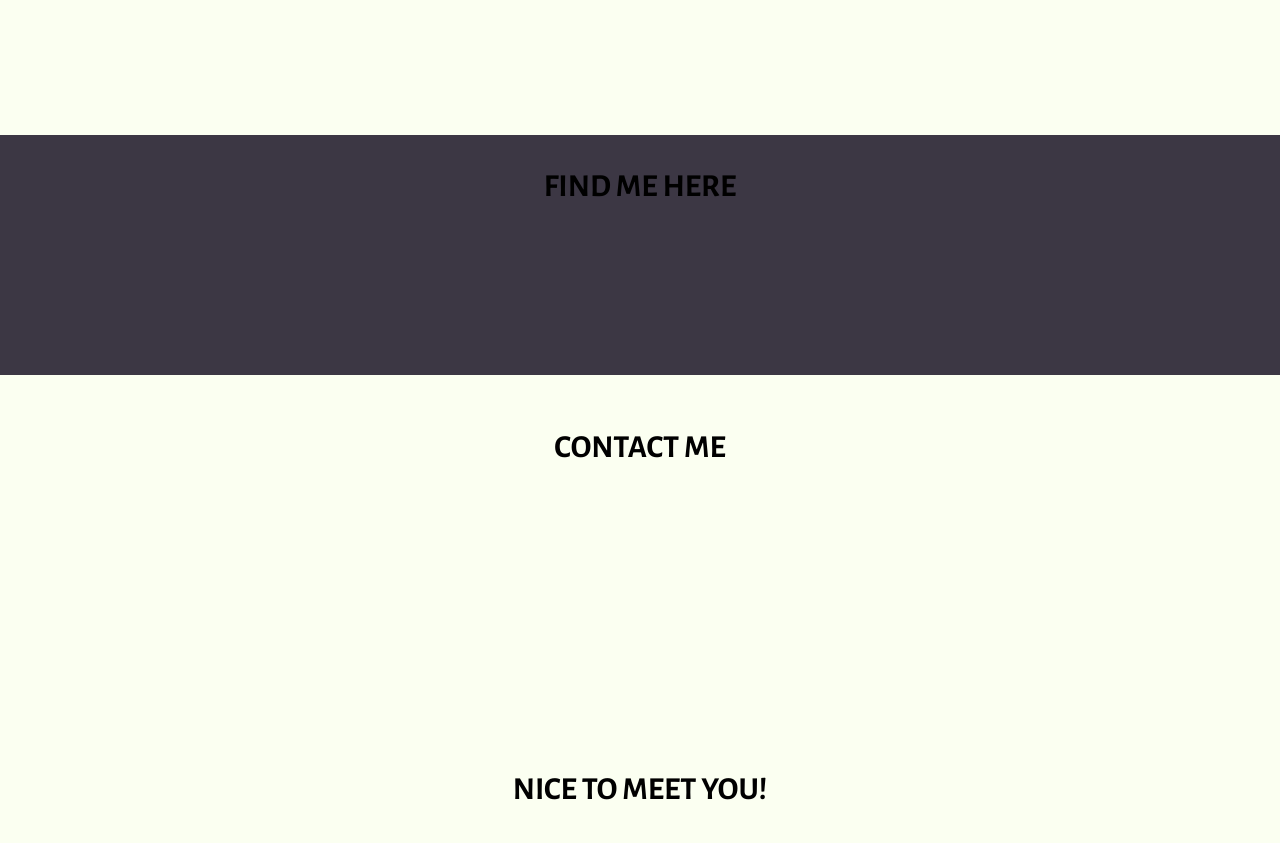
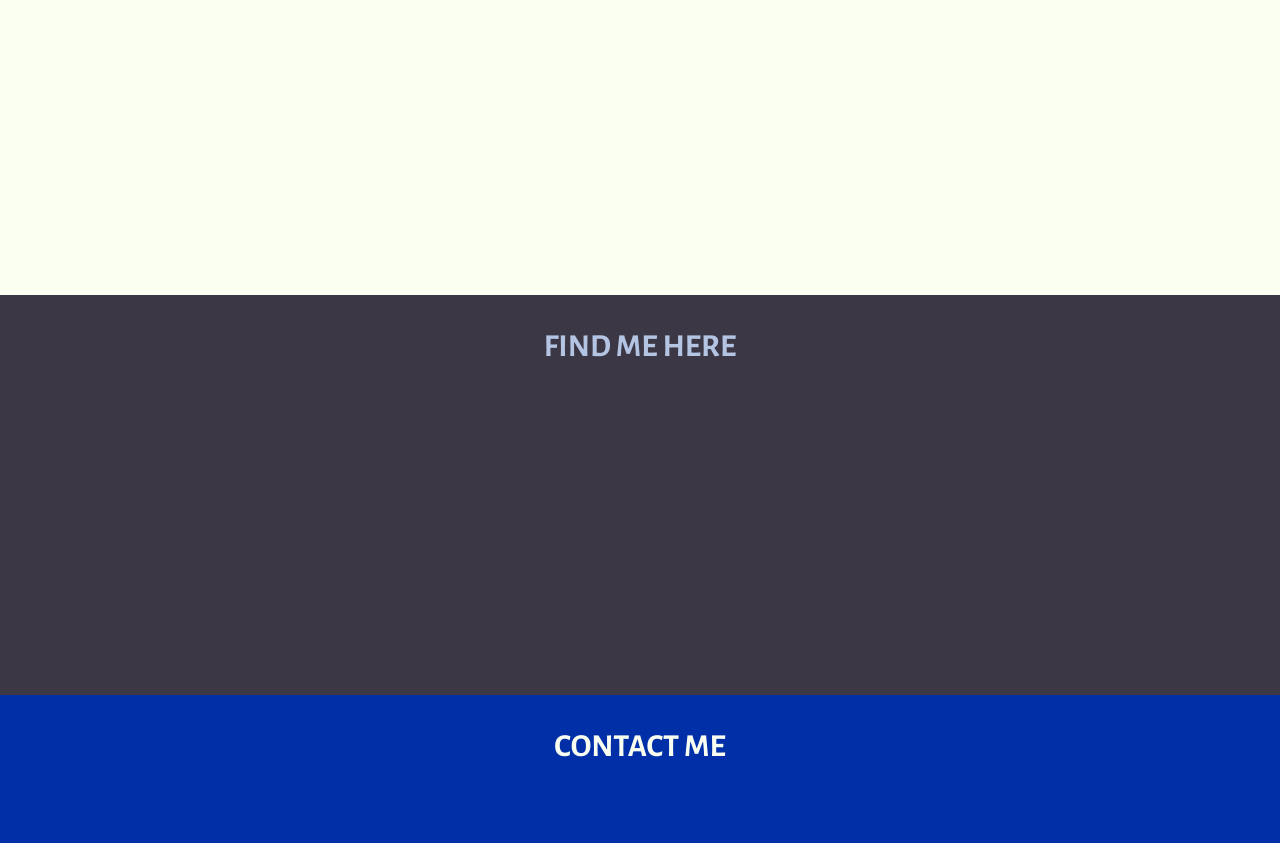
Before and after one commit to soaresilva/portfolio, a website: page src/index.html in a window 1280 px wide. Shown: the part 2580-3423 px from the top of the page. Drawn offline with nearby package versions, Linux system fonts and the light colour scheme; files that its build step writes are made by us from their sources.

Commit message:
done for today

```diff
--- a/src/scss/_aboutme.scss
+++ b/src/scss/_aboutme.scss
@@ -3,7 +3,7 @@
 .aboutme {
     width: 100%;
     background-color: $color5;
-    height: 40vh;
+    height: 60vh;
     h1 {
         padding: 1em;
     }
--- a/src/scss/_contactme.scss
+++ b/src/scss/_contactme.scss
@@ -1,8 +1,10 @@
 .contactme {
     width: 100%;
-    background-color: $color5;
-    height: 40vh;
+    background-color: $color2;
+    height: 50vh;
     h1 {
         padding: 1em;
+        color: $color5;
+        margin-top: 0;
     }
 }
--- a/src/scss/_findme.scss
+++ b/src/scss/_findme.scss
@@ -1,11 +1,11 @@
 @import '_colors.scss';
-
 
 .findme {
     width: 100%;
     background-color: $color1;
-    height: 30vh;
+    height: 50vh;
     h1 {
         padding: 1em;
+        color: $color4;
     }
 }
--- a/src/scss/_nicetomeetyou.scss
+++ b/src/scss/_nicetomeetyou.scss
@@ -7,5 +7,6 @@
     height: 40vh;
     h1 {
         padding: 1em;
+        margin-top: 0;
     }
 }
```
